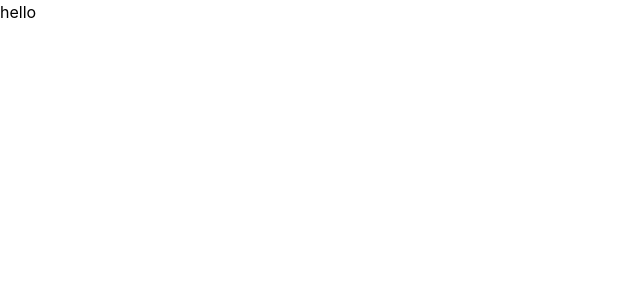
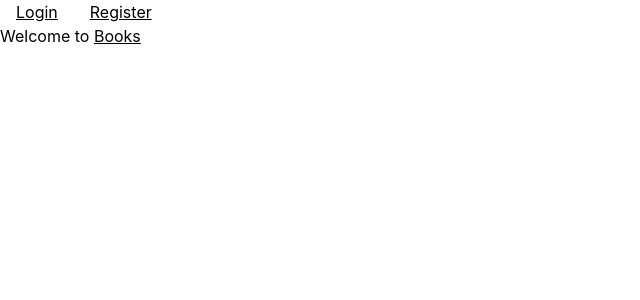
Before and after one commit to Anshuman56/book-tracker-frontend, a React (Vite) app: page / in a window 1280 px wide. Shown: the top 300 px of the page, without its empty margins (0-640 px from the left). Built offline with nearby package versions, Linux system fonts and the light colour scheme.

Commit message:
add the home page and link to login, register and books

```diff
--- a/src/App.jsx
+++ b/src/App.jsx
@@ -1,10 +1,11 @@
 import { BrowserRouter, Route, Routes } from "react-router";
+import Home from "./home";
 
 export default function App() {
   return (
     <BrowserRouter>
       <Routes>
-        <Route path="/" element={<h1>hello</h1>} />
+        <Route path="/" element={<Home />} />
         <Route path="/login" element={<h1>login</h1>} />
         <Route path="/register" element={<h1>register</h1>} />
         <Route path="/books" element={<h1>books</h1>} />
--- /dev/null
+++ b/src/home.jsx
@@ -0,0 +1,20 @@
+import { Link } from "react-router";
+
+export default function Home() {
+  return (
+    <div className="">
+      <Link className="p-4 underline" to={"/login"}>
+        Login
+      </Link>
+      <Link className="p-4 underline" to={"/register"}>
+        Register
+      </Link>
+      <h1>
+        Welcome to{" "}
+        <Link className="underline" to={"/books"}>
+          Books
+        </Link>
+      </h1>
+    </div>
+  );
+}
```
